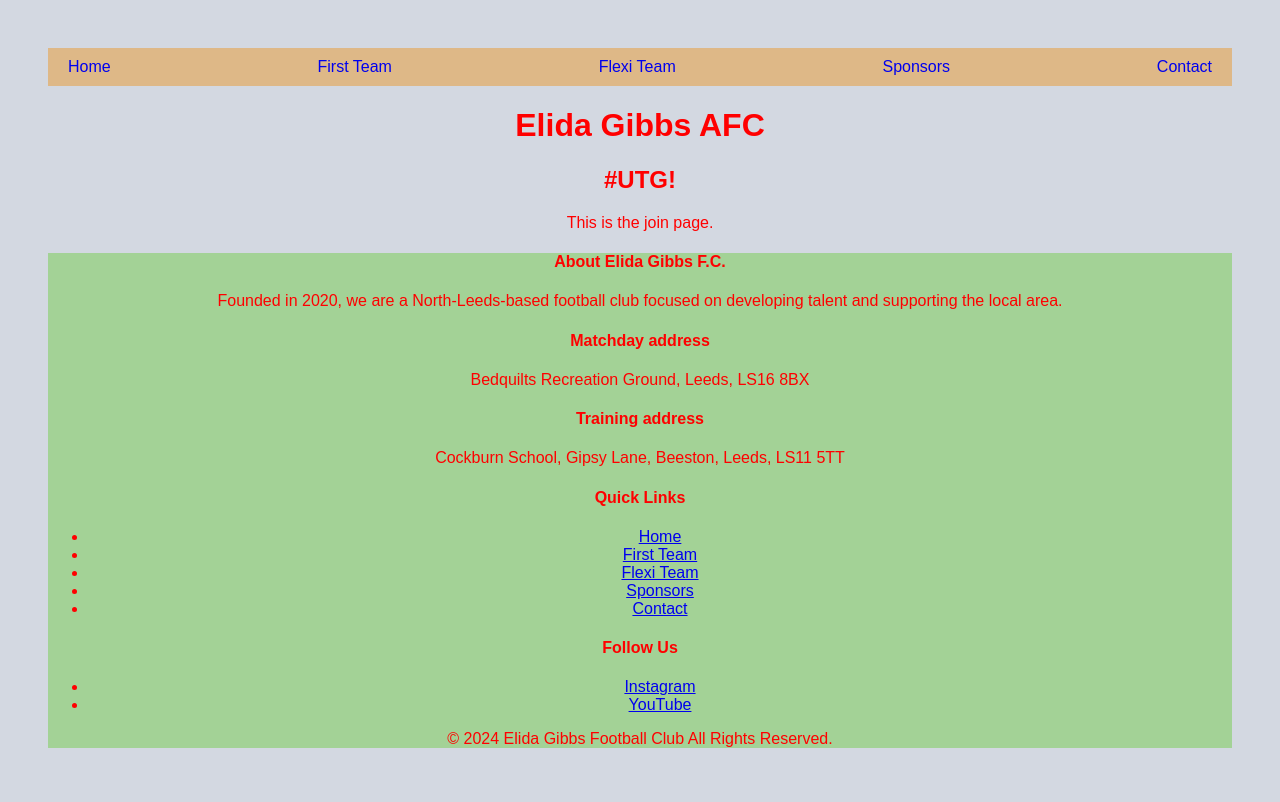
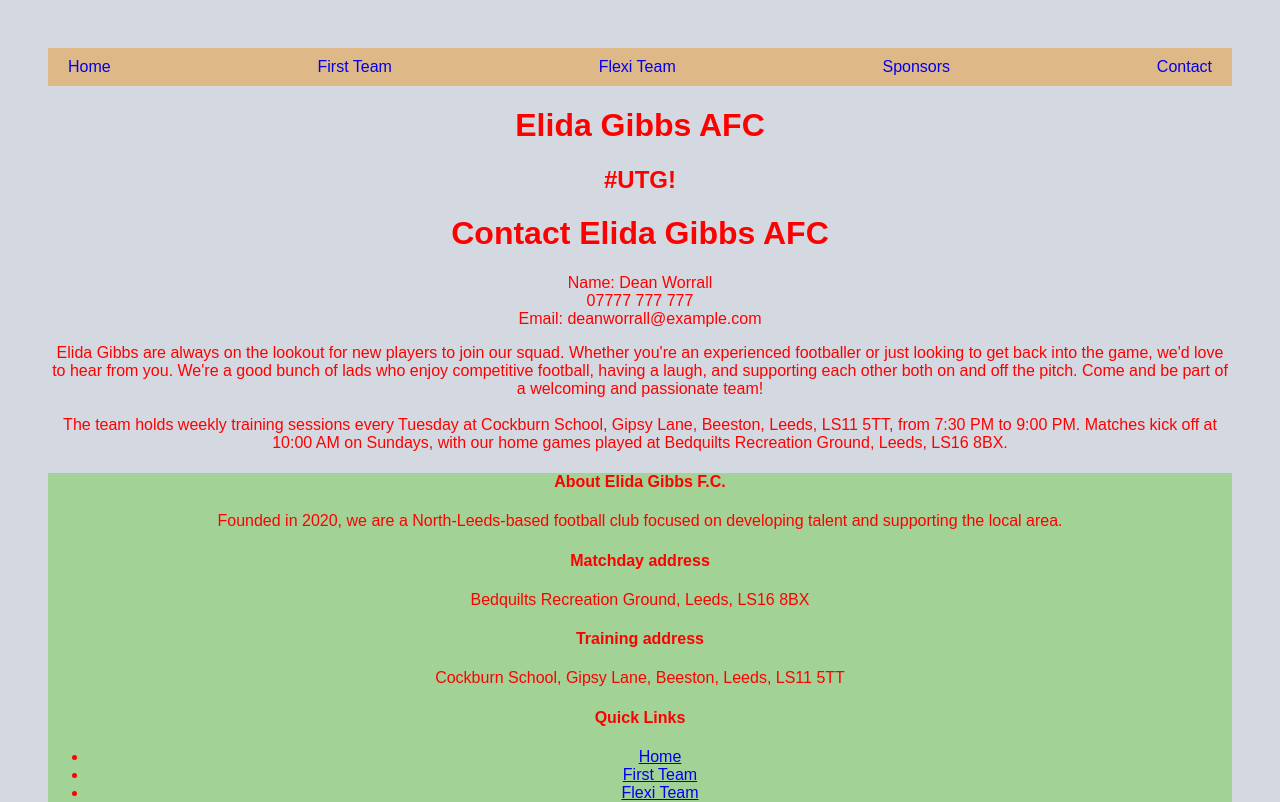
Before and after one commit to SO-1993/Elida-Gibbs-React-Website, a React (Vite) app: page /contact in a window 1280 px wide. Shown: the top 802 px of the page. Built offline with nearby package versions, Linux system fonts and the light colour scheme.

Commit message:
added info to Contact.jsx page

```diff
--- a/src/Contact.jsx
+++ b/src/Contact.jsx
@@ -1,7 +1,32 @@
 import React from "react";
 
 function Contact() {
-  return <p>This is the join page.</p>;
+  return (
+    <>
+      <h1>Contact Elida Gibbs AFC</h1>
+      <p>
+        Name: Dean Worrall
+        <br />
+        07777 777 777
+        <br />
+        Email: deanworrall@example.com
+      </p>
+      <p>
+        Elida Gibbs are always on the lookout for new players to join our squad.
+        Whether you're an experienced footballer or just looking to get back
+        into the game, we'd love to hear from you. We're a good bunch of lads
+        who enjoy competitive football, having a laugh, and supporting each
+        other both on and off the pitch. Come and be part of a welcoming and
+        passionate team!
+        <br />
+        <br />
+        The team holds weekly training sessions every Tuesday at Cockburn
+        School, Gipsy Lane, Beeston, Leeds, LS11 5TT, from 7:30 PM to 9:00 PM.
+        Matches kick off at 10:00 AM on Sundays, with our home games played at
+        Bedquilts Recreation Ground, Leeds, LS16 8BX.
+      </p>
+    </>
+  );
 }
 
 export default Contact;
--- a/src/style.css
+++ b/src/style.css
@@ -102,3 +102,5 @@ footer {
 .first-team-results div > div {
   margin-bottom: 10px; /* space between each fixture */
 }
+
+/* Sponsors Styling */
```
